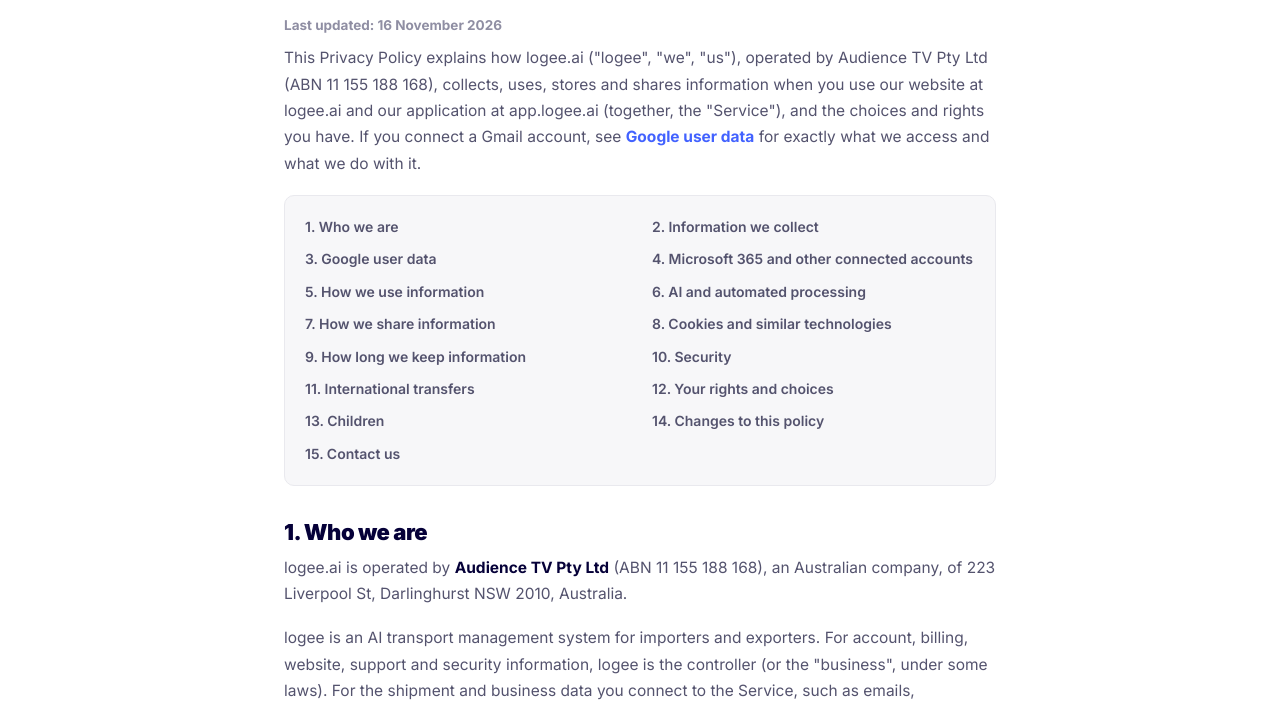
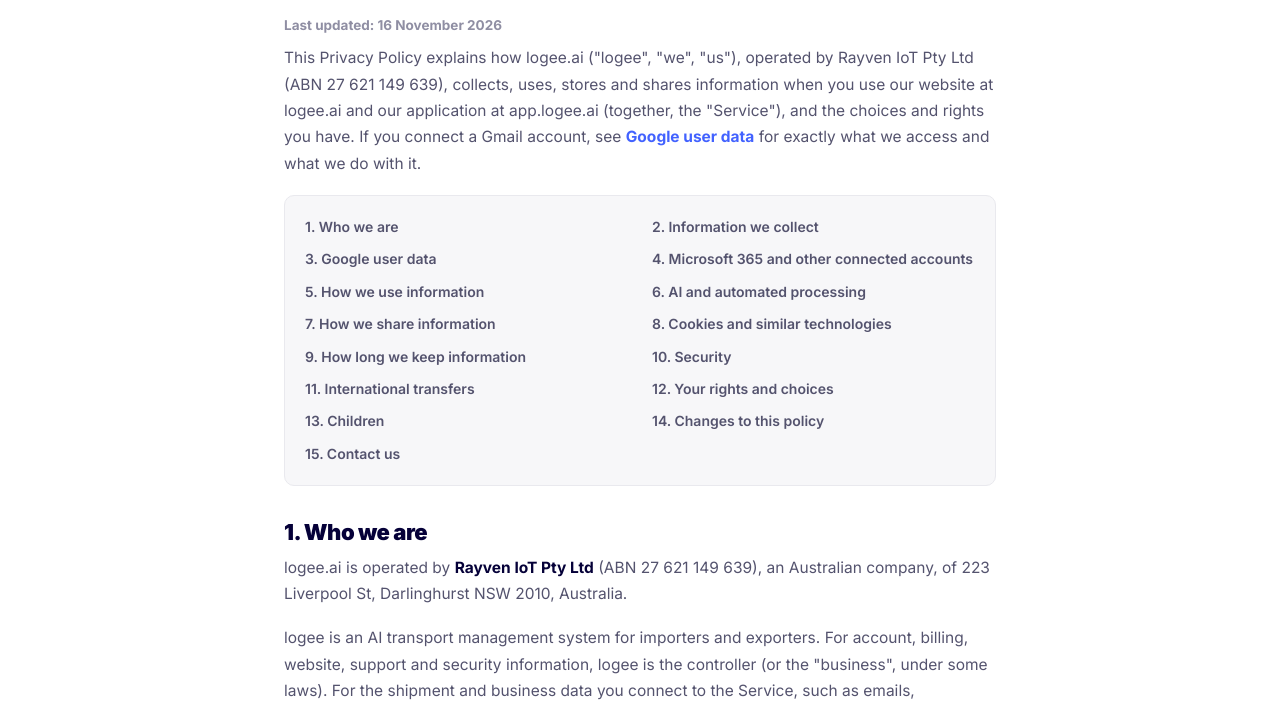
Before and after one commit to jared337/logee, a plain HTML site: page privacy.html in a window 1280 px wide. Shown: the part 237-946 px from the top of the page. Drawn offline with Linux system fonts and the light colour scheme.

Commit message:
Name Rayven IoT Pty Ltd as the operator in the privacy policy and terms
Replace Audience TV Pty Ltd (ABN 11 155 188 168) with Rayven IoT Pty
Ltd (ABN 27 621 149 639) in the privacy policy intro, the "Who we are"
section and the contact section, and in the terms intro. The new name
and ABN were checked against the public ABN register: active ABN,
registered for GST, Australian Private Company.

Co-Authored-By: Claude Sonnet 5.5 <noreply@anthropic.com>

```diff
--- a/privacy.html
+++ b/privacy.html
@@ -246,7 +246,7 @@ footer{padding:56px 0 40px;border-top:1px solid var(--line);margin-top:6px}
     <div class="wrap prose">
       <p class="updated">Last updated: 16 November 2026</p>
 
-      <p>This Privacy Policy explains how logee.ai ("logee", "we", "us"), operated by Audience TV Pty Ltd (ABN 11 155 188 168), collects, uses, stores and shares information when you use our website at logee.ai and our application at app.logee.ai (together, the "Service"), and the choices and rights you have. If you connect a Gmail account, see <a href="#google-user-data">Google user data</a> for exactly what we access and what we do with it.</p>
+      <p>This Privacy Policy explains how logee.ai ("logee", "we", "us"), operated by Rayven IoT Pty Ltd (ABN 27 621 149 639), collects, uses, stores and shares information when you use our website at logee.ai and our application at app.logee.ai (together, the "Service"), and the choices and rights you have. If you connect a Gmail account, see <a href="#google-user-data">Google user data</a> for exactly what we access and what we do with it.</p>
 
       <nav class="toc" aria-label="In this policy">
         <a href="#who-we-are">1. Who we are</a>
@@ -267,7 +267,7 @@ footer{padding:56px 0 40px;border-top:1px solid var(--line);margin-top:6px}
       </nav>
 
       <h2 id="who-we-are">1. Who we are</h2>
-      <p>logee.ai is operated by <strong>Audience TV Pty Ltd</strong> (ABN 11 155 188 168), an Australian company, of 223 Liverpool St, Darlinghurst NSW 2010, Australia.</p>
+      <p>logee.ai is operated by <strong>Rayven IoT Pty Ltd</strong> (ABN 27 621 149 639), an Australian company, of 223 Liverpool St, Darlinghurst NSW 2010, Australia.</p>
       <p>logee is an AI transport management system for importers and exporters. For account, billing, website, support and security information, logee is the controller (or the "business", under some laws). For the shipment and business data you connect to the Service, such as emails, documents, orders and invoices, we act on your instructions as your service provider (processor). You decide what to connect, and you are responsible for having the right to connect it.</p>
       <p>If your organisation needs a data processing agreement, email <a href="mailto:admin@logee.ai">admin@logee.ai</a>.</p>
 
@@ -370,7 +370,7 @@ footer{padding:56px 0 40px;border-top:1px solid var(--line);margin-top:6px}
       <p>We may update this policy from time to time. We will post the new version here with a new date and, for material changes, notify you by email or in the app. If we change how we use Google user data, we will ask for your consent before using it in the new way.</p>
 
       <h2 id="contact">15. Contact us</h2>
-      <p>Questions or requests about privacy? Email <a href="mailto:admin@logee.ai">admin@logee.ai</a>, or write to Audience TV Pty Ltd (ABN 11 155 188 168), 223 Liverpool St, Darlinghurst NSW 2010, Australia.</p>
+      <p>Questions or requests about privacy? Email <a href="mailto:admin@logee.ai">admin@logee.ai</a>, or write to Rayven IoT Pty Ltd (ABN 27 621 149 639), 223 Liverpool St, Darlinghurst NSW 2010, Australia.</p>
     </div>
   </section>
 </main>
```
Also changed, not shown: terms.html (+1 -1 lines).
